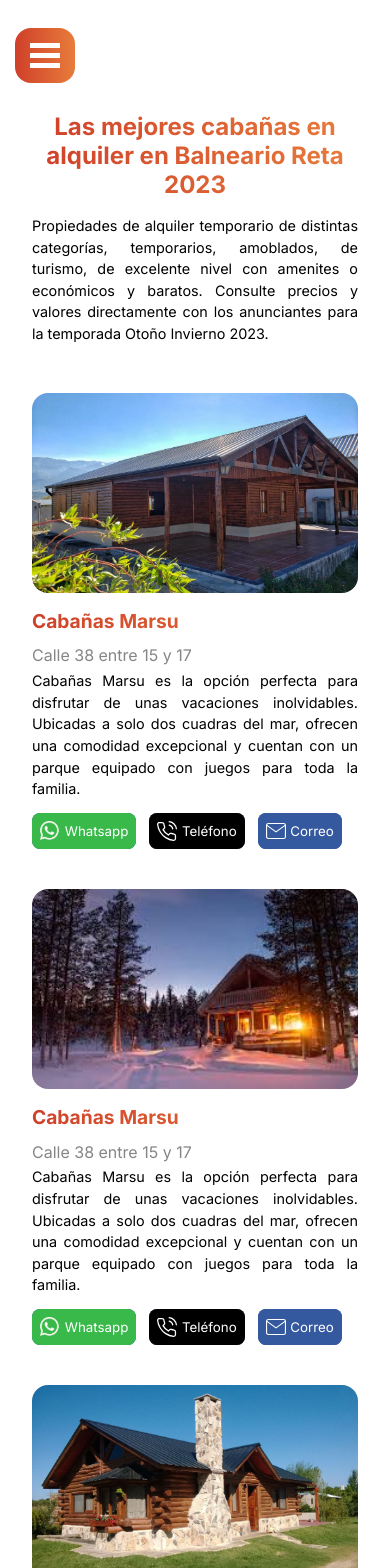
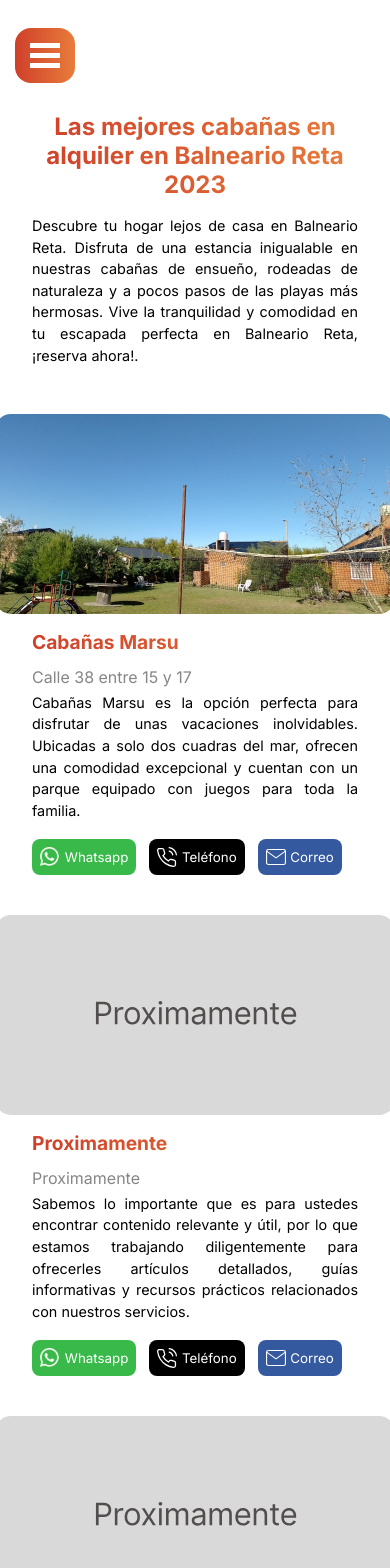
Before and after one commit to lautarolazzeri/balneario-reta, a Next.js app: page /alojamientos in a window 390 px wide. Shown: the top 1568 px of the page. Built offline with nearby package versions, Linux system fonts and the light colour scheme.

Commit message:
little update

```diff
--- a/pages/alojamientos.js
+++ b/pages/alojamientos.js
@@ -11,15 +11,19 @@ export default function AlojamientosReta() {
       <div className="services-section">
         <h1>Las mejores cabañas en alquiler en Balneario Reta {currentYear}</h1>
         <p className="intro-service">
-          Propiedades de alquiler temporario de distintas categorías, temporarios, amoblados, de turismo, de excelente nivel con amenites o económicos y baratos. Consulte precios y valores directamente con los anunciantes para la temporada Otoño Invierno {currentYear}.
+          Descubre tu hogar lejos de casa en Balneario Reta. Disfruta de una estancia inigualable en nuestras cabañas de ensueño, rodeadas de naturaleza y a pocos pasos de las playas más hermosas. Vive la tranquilidad y comodidad en tu escapada perfecta en Balneario Reta, ¡reserva ahora!.
         </p>
-        <AlojamientoItem itemFollow='/alquileres/marsu' itemImage='/test/2.jpg' title='Cabañas Marsu' direction='Calle 38 entre 15 y 17' info='Cabañas Marsu es la opción perfecta para disfrutar de unas vacaciones inolvidables. Ubicadas a solo dos cuadras del mar, ofrecen una comodidad excepcional y cuentan con un parque equipado con juegos para toda la familia.' whatsapp='/' phone='/' correo='/' />
-        <AlojamientoItem itemFollow='/' itemImage='/test/3.jpg' title='Cabañas Marsu' direction='Calle 38 entre 15 y 17' info='Cabañas Marsu es la opción perfecta para disfrutar de unas vacaciones inolvidables. Ubicadas a solo dos cuadras del mar, ofrecen una comodidad excepcional y cuentan con un parque equipado con juegos para toda la familia.' whatsapp='/' phone='/' correo='/' />
-        <AlojamientoItem itemFollow='/' itemImage='/test/4.jpg' title='Cabañas Marsu' direction='Calle 38 entre 15 y 17' info='Cabañas Marsu es la opción perfecta para disfrutar de unas vacaciones inolvidables. Ubicadas a solo dos cuadras del mar, ofrecen una comodidad excepcional y cuentan con un parque equipado con juegos para toda la familia.' whatsapp='/' phone='/' correo='/' />
-        <AlojamientoItem itemFollow='/' itemImage='/test/5.jpg' title='Cabañas Marsu' direction='Calle 38 entre 15 y 17' info='Cabañas Marsu es la opción perfecta para disfrutar de unas vacaciones inolvidables. Ubicadas a solo dos cuadras del mar, ofrecen una comodidad excepcional y cuentan con un parque equipado con juegos para toda la familia.' whatsapp='/' phone='/' correo='/' />
-        <AlojamientoItem itemFollow='/' itemImage='/test/6.jpg' title='Cabañas Marsu' direction='Calle 38 entre 15 y 17' info='Cabañas Marsu es la opción perfecta para disfrutar de unas vacaciones inolvidables. Ubicadas a solo dos cuadras del mar, ofrecen una comodidad excepcional y cuentan con un parque equipado con juegos para toda la familia.' whatsapp='/' phone='/' correo='/' />
-        <AlojamientoItem itemFollow='/' itemImage='/test/7.webp' title='Cabañas Marsu' direction='Calle 38 entre 15 y 17' info='Cabañas Marsu es la opción perfecta para disfrutar de unas vacaciones inolvidables. Ubicadas a solo dos cuadras del mar, ofrecen una comodidad excepcional y cuentan con un parque equipado con juegos para toda la familia.' whatsapp='/' phone='/' correo='/' />
+        <AlojamientoItem itemFollow='/alojamientos/marsu' itemImage='/alquileres/marsu/cabañasmarsu9.jpg' title='Cabañas Marsu' direction='Calle 38 entre 15 y 17' info='Cabañas Marsu es la opción perfecta para disfrutar de unas vacaciones inolvidables. Ubicadas a solo dos cuadras del mar, ofrecen una comodidad excepcional y cuentan con un parque equipado con juegos para toda la familia.' whatsapp='https://api.whatsapp.com/send?phone=541159967359&text=Hola!%20Lo%20contacto%20para%20consultar%20por%20su%20publicación%20en%20Marsu.%20Quisiera%20saber:%20' phone='tel://+541559967359' correo='/' />
 
+        <AlojamientoItem itemFollow='/alojamientos/' itemImage='/svg/soon.svg' title='Proximamente' direction='Proximamente' info='Sabemos lo importante que es para ustedes encontrar contenido relevante y útil, por lo que estamos trabajando diligentemente para ofrecerles artículos detallados, guías informativas y recursos prácticos relacionados con nuestros servicios.' whatsapp='#' phone='#' correo='mailto:lazzerihouse@hotmail.com' />
+
+        <AlojamientoItem itemFollow='/alojamientos/' itemImage='/svg/soon.svg' title='Proximamente' direction='Proximamente' info='Entendemos que el tiempo es valioso, por lo que estamos trabajando incansablemente para entregarles contenido original y de calidad. Nuestro objetivo es proporcionarles soluciones a sus necesidades, respuestas a sus preguntas y una experiencia gratificante mientras navegan por nuestro sitio.' whatsapp='#' phone='#' correo='#' />
+
+        <AlojamientoItem itemFollow='/alojamientos/' itemImage='/svg/soon.svg' title='Proximamente' direction='Proximamente' info='Apreciamos su paciencia mientras mejoramos continuamente nuestra página web. Estamos seguros de que pronto podrán disfrutar de un contenido completo y enriquecedor que satisfará sus expectativas.' whatsapp='#' phone='#' correo='#' />
+
+        <AlojamientoItem itemFollow='/alojamientos/' itemImage='/svg/soon.svg' title='Proximamente' direction='Proximamente' info='Mientras tanto, les invitamos a explorar otras secciones de nuestro sitio web, donde encontrarán información relevante sobre Baleario Reta, Su historia y mucho mas.' whatsapp='#' phone='#' correo='#' />
+
+        <AlojamientoItem itemFollow='/alojamientos/' itemImage='/svg/soon.svg' title='Proximamente' direction='Proximamente' info='Gracias por visitarnos y por su comprensión. Estamos emocionados de compartir con ustedes nuestro contenido definitivo muy pronto. .' whatsapp='/' phone='/' correo='/' />
 
 
       </div>
--- a/pages/alquileres/marsu.js
+++ b/pages/alojamientos/marsu.js
@@ -11,6 +11,7 @@ import "yet-another-react-lightbox/styles.css";
 import '../../styles/globals.css'
 import "yet-another-react-lightbox/plugins/thumbnails.css";
 import { breakpoints } from "../../src/app/constants/constants";
+import Link from "next/link";
 
 
 
@@ -37,6 +38,7 @@ export default function Marsu() {
       src: photo.url,
       width,
       height,
+      alt: "Cabañas en reta - Cabañas Marsu",
       srcSet: breakpoints.map((breakpoint) => {
         const height = Math.round((photo.height / photo.width) * breakpoint);
         return {
@@ -52,8 +54,10 @@ export default function Marsu() {
     <>
       <OtherNav />
       <div className="single-place">
+        <Link href="/alojamientos">Volver atrás</Link>
         <h3>Cabañas Marsu</h3>
-
+        <p>Cabañas Marsu es la opción perfecta para disfrutar de unas vacaciones inolvidables. Ubicadas a solo dos cuadras del mar, ofrecen una comodidad excepcional y cuentan con un parque equipado con juegos para toda la familia.</p>
+        <p className="direction-place">Calle 38 entre 15 y 17, a 2 cuadras del mar</p>
         <h6>Cabañas para 4 personas</h6>
         <ul>
           <li>DirecTV.</li>
--- a/src/app/containers/cards.js
+++ b/src/app/containers/cards.js
@@ -1,7 +1,7 @@
 import SingleCard from "../components/single-card";
 
 function Cards() {
-  return <div className='cards'>
+  return <div className='cards' id="cards">
     <SingleCard image='./svg/alojamientos.svg' title='Alojamientos' text='Encuentra los mejores alquileres en Reta' url='/#alojamientos' />
     <SingleCard image='./svg/turismo.svg' title='Turismo' text='Lugares para visitar cerca de Balneario Reta' url='/#turismo' />
     <SingleCard image='./svg/info.svg' title='Información' text='Encuentra la información mas actualizada de Reta' url='/#informacion' />
--- a/src/app/containers/cta-section.js
+++ b/src/app/containers/cta-section.js
@@ -4,7 +4,7 @@ function CtaSection() {
   return (
     <section className="cta-section" id="contacto">
       <p>
-        Lorem ipsum dolor sit amet, consectetur adipiscing elit, sed do eiusmod tempor incididunt ut labore
+        Si deseas enviarnos una foto de Reta, o si deseas publicar en nuestro sitio, no dudes en contactarnos.
       </p>
       <Link href='https://api.whatsapp.com/send?phone=541159333523&text=Hola! te contacto desde la página web de Balneario Reta, mi consulta es...'>
         <button>
--- a/src/app/containers/header.js
+++ b/src/app/containers/header.js
@@ -10,7 +10,7 @@ function Header() {
     <div className='header-text'>
       <h1>Balneario Reta</h1>
       <h2>Encuentra los mejores alojamientos, destinos turísticos, Información importante, los mejores servicios de Reta, y espectaculares imagenes de estas playas soñadas.</h2>
-      <a href='#'><button> Explora </button></a>
+      <a href='#cards'><button> Explora </button></a>
     </div>
   </header>
 
--- a/src/app/containers/info-and-image.js
+++ b/src/app/containers/info-and-image.js
@@ -8,9 +8,9 @@ function InfoAndImage() {
           <Image src='/reta-img/amanecer-reta.avif' width={500} height={500} />
         </div>
         <div className='container-text'>
-          <h2>Esse excepteur ex laboris voluptate</h2>
+          <h2>Explora la belleza de Balneario Reta</h2>
           <p>
-            Voluptate fugiat qui in qui elit aliqua sit nulla. Laborum aute et amet exercitation aliqua eiusmod dolore sint labore nostrud. Et aliquip cillum anim cillum do esse esse irure dolor commodo adipisicing. Aliquip proident deserunt elit ut quis ipsum aliqua in aliqua esse<br></br><br></br> irure aliqua in aliqua esse ex excepteur irure laborum. Consectetur qui qui dolor nulla ipsum.irure dolor commodo adipisicing. Aliquip proident deserunt elit ut quis ipsum aliqua in aliqua esse ex excepteur irure laborum. Consectetur qui qui dolor nulla ipsum.
+            Sumérgete en la serenidad de Balneario Reta, un paraíso costero en la costa argentina. Disfruta de sus playas de arena dorada, impresionantes atardeceres y emocionantes actividades acuáticas. Escapa del bullicio urbano y conecta con la belleza natural deL pueblo, es tu refugio perfecto donde podrás relajarte, explorar y crear recuerdos inolvidables. Ven y experimenta la serenidad y la belleza natural de Balneario Reta, un destino perfecto para escapar y rejuvenecer.
           </p>
         </div>
       </div>
--- a/src/app/containers/others-navbar.js
+++ b/src/app/containers/others-navbar.js
@@ -8,7 +8,7 @@ function OtherNav() {
       <div >
         <div className="cont-navbar">
           <div className="logo">
-            <Image src="/favicon.ico" width={60} height={60} />
+            <Image src="/favicon.ico" alt="Logo Balneario reta" width={60} height={60} />
           </div>
           <div className="menu-items">
             <p className="difcolor"> <Link href='/'>Inicio</Link> </p>
--- a/src/app/containers/servicios.js
+++ b/src/app/containers/servicios.js
@@ -7,7 +7,9 @@ function Services() {
       <div className="services-top text-alquileres">
         <p>Servicios</p>
         <h1>Los mejores Servicios en Balneario Reta</h1>
-        <h3>Lorem ipsum dolor sit amet, consectetur adipiscing elit, sed do eiusmod tempor incididunt ut labore</h3>
+        <h3>En este sitio encontrarás los mejores servicios para tu día a día en tu estadía
+          en Reta, para que puedas disfrutar de tus vacaciones al máximo.
+        </h3>
       </div>
       <div className="grid-services">
         <ItemService image="/svg/services/artesanias.svg" title="Artesanías" />
@@ -19,7 +21,7 @@ function Services() {
         <ItemService image="/svg/services/supermercados.svg" title="Supermercados" />
         <ItemService image="/svg/services/locales.svg" title="Locales / Comercios" />
       </div>
-      <a href='/services'>
+      <a href='/servicios'>
         <button className="button-services">Ver todos</button>
       </a>
     </div>
--- a/styles/globals.css
+++ b/styles/globals.css
@@ -1403,7 +1403,7 @@ margin-bottom: 1rem;
 
 .image-service {
   height: 320px;
-  width: 1000px;
+  min-width: 510px;
 }
 
 .image-service img {
@@ -1458,7 +1458,7 @@ margin-bottom: 1rem;
 }
 
 .info-service button {
-  background-color: #35599F;
+  background-color: transparent;
   color: white;
   border-radius: 8px;
   border: none;
@@ -1523,11 +1523,15 @@ margin-bottom: 1rem;
   }
 
   .image-service {
-    width: 100%;
+    min-width: 400px;
     height: auto;
   }
 }
-
+.correo,
+.phone,
+.whatsapp {
+  margin-top: .3rem;
+}
 @media (max-width: 768px) {
   .service {
     flex-direction: column;
@@ -1876,10 +1880,30 @@ margin-bottom: 1rem;
   margin-bottom: 1rem;
   width: 95%
 }
+.single-place p {
+  font-size: 1.2rem;
+  font-weight: 300;
+  margin-bottom: 1rem;
+  line-height: 1.5;
+  width: 95%
+}
+
+.direction-place {
+  background: var(--linear-gradient);
+  color: #fff;
+  padding: .3rem 1rem;
+}
+
+.single-place a {
+  margin-bottom: 1rem;
+}
 @media (max-width: 600px) {
   .single-place {
     margin: 0 1rem 0 1rem;
   }
+.single-place p {
+  font-size: 1rem;
+}
     .single-place h3 {
       width: 100%;
       font-size: 2.6rem;
```
Also changed, not shown: src/app/components/slide-item.js (+4 -4 lines), src/app/components/slider-alquileres.js (+7 -8 lines), public/svg/blackphone.svg (added), public/svg/soon.svg (added).
